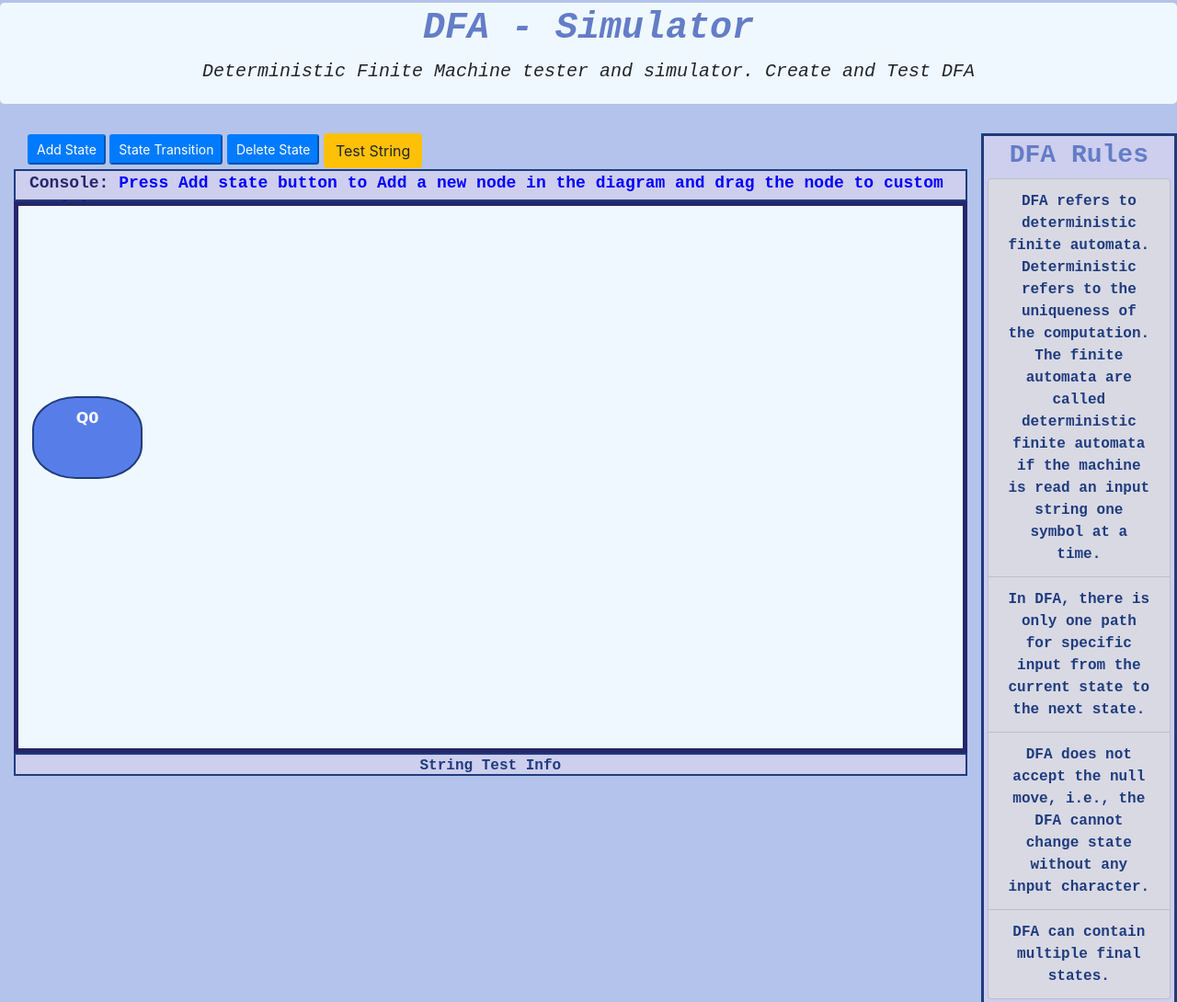
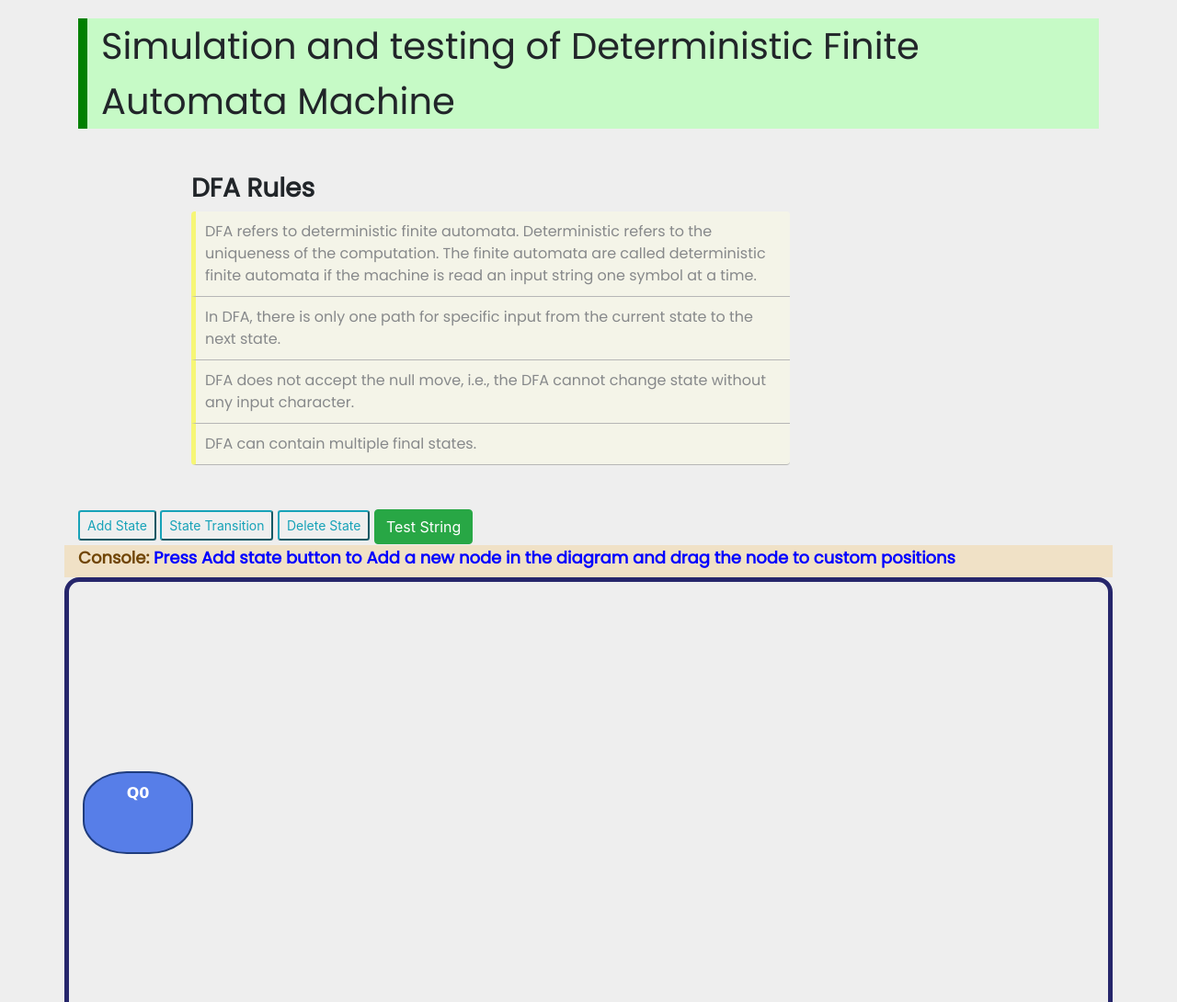
Before and after one commit to arvi18/DFA-Simulator, a plain HTML site: page index.html in a window 1280 px wide. Shown: the top 1090 px of the page at 92% size. Drawn offline with Linux system fonts and the light colour scheme.

Commit message:
changed UI

```diff
--- a/index.html
+++ b/index.html
@@ -9,6 +9,10 @@
     <!-- Stylesheet and Bootstrap -->
     <link rel="stylesheet" href="./styles.css" />
     <link rel="stylesheet" href="./bootstrap/css/bootstrap.css" />
+    <link
+      href="https://fonts.googleapis.com/css2?family=Poppins&display=swap"
+      rel="stylesheet"
+    />
 
     <!-- Jquery-->
     <link rel="stylesheet" href="./jquery-ui/jquery-ui.css" />
@@ -16,40 +20,62 @@
     <link rel="stylesheet" href="jquery-ui/jquery-ui.structure.css" />
   </head>
 
-  <body style="background-color: #b4c3eb;">
-    <div
-      class="jumbotron"
-      style="background-color: aliceblue; padding: 4px; margin-top: 3px;"
-    >
-      <div class="hd container">
-        <h1 class="hd1 display-6">DFA - Simulator</h1>
-        <p class="lead">
-          Deterministic Finite Machine tester and simulator. Create and Test DFA
-        </p>
-      </div>
+  <body style="background-color: #eee">
+    <div class="container">
+      <p class="lead" style="font-size: 2.5rem;">
+        Simulation and testing of Deterministic Finite Automata Machine
+      </p>
     </div>
+    <!-- Rules container -->
+    <div id="rule-box" class="col-xl-10">
+      <h3 id="rule-header">DFA Rules</h3>
+      <ul class="list-group">
+        <li class="list-group-item">
+                DFA refers to deterministic finite automata. Deterministic refers
+                to the uniqueness of the computation. The finite automata are
+                called deterministic finite automata if the machine is read an
+                input string one symbol at a time.
+              </li>
+              <li class="list-group-item">
+                In DFA, there is only one path for specific input from the current
+                state to the next state.
+              </li>
+              <li class="list-group-item">
+                DFA does not accept the null move, i.e., the DFA cannot change
+                state without any input character.
+              </li>
 
-    <div class="container-fluid">
-      <div class="row">
-        <div class="col-xl-10">
+              <li class="list-group-item">
+                DFA can contain multiple final states.
+              </li>
+            </ul>
+          </div>
+          <!-- Rules container Ends-->
+
+  </div>
+
+
+  <div class="container-fluid">
+      <!-- <div class="row"> -->
+        <div class="col-xl-12">
           <!--Control pannel -->
           <div class="btn-container container">
             <input
               type="button"
               id="add-state"
-              class="btn-sm btn-primary"
+              class="btn-sm btn-outline-info"
               value="Add State"
             />
             <input
               type="button"
               id="connect-state"
-              class="btn-sm btn-primary"
+              class="btn-sm btn-outline-info"
               value="State Transition"
             />
             <input
               type="button"
               id="del-state"
-              class="btn-sm btn-primary"
+              class="btn-sm btn-outline-info"
               value="Delete State"
             />
             <input
@@ -61,7 +87,7 @@
             <input
               type="button"
               id="test-btn"
-              class="btn btn-warning"
+              class="btn btn-success"
               value="Test String"
             />
           </div>
@@ -154,7 +180,7 @@
                     <button
                       type="button"
                       id="add-transition-btn"
-                      class="btn btn-primary"
+                      class="btn btn-outline-info"
                     >
                       Connect states
                     </button>
@@ -218,38 +244,14 @@
             </div>
           </div>
 
-          <!-- Input string Display-->
+          <!-- Input string Display -->
           <div class="input-info container">
-            <p id="test-string-disp">String Test Info</p>
+            <p id="test-string-disp"></p>
           </div>
         </div>
 
-        <!-- Rules container -->
-        <div id="rule-box" class="col-xl-2" style="padding: 4px;">
-          <h3 id="rule-header">DFA Rules</h3>
-          <ul class="list-group">
-            <li class="list-group-item">
-              DFA refers to deterministic finite automata. Deterministic refers
-              to the uniqueness of the computation. The finite automata are
-              called deterministic finite automata if the machine is read an
-              input string one symbol at a time.
-            </li>
-            <li class="list-group-item">
-              In DFA, there is only one path for specific input from the current
-              state to the next state.
-            </li>
-            <li class="list-group-item">
-              DFA does not accept the null move, i.e., the DFA cannot change
-              state without any input character.
-            </li>
 
-            <li class="list-group-item">
-              DFA can contain multiple final states.
-            </li>
-          </ul>
-        </div>
-        <!-- Rules container Ends-->
-      </div>
+      <!-- </div> -->
     </div>
     <!-- Scripts-->
     <script src="./js/jquery-3.4.1.min.js"></script>
@@ -261,6 +263,5 @@
     <script src="./bootstrap/js/bootstrap.min.js"></script>
 
     <hr />
-
   </body>
 </html>
--- a/styles.css
+++ b/styles.css
@@ -1,30 +1,32 @@
-.hd {
-  font-family: monospace;
-  text-align: center;
-  font-size: small;
-  font-style: oblique;
+.lead {
+  padding-left: 15px;
+  margin-top: 20px;
+  font-family: poppins;
+  background: rgb(198, 250, 198);
+  border-left: 10px solid green;
+  background-size: cover;
 }
 
-.hd1 {
+/* .hd1 {
   text-align: center;
-  color: #637dc7;
   font-weight: bold;
-  font-family: monospace;
-}
+  font-family: poppins;
+} */
 
 .draw-area {
-  background-color: aliceblue;
+  background-color: #eee;
   height: 600px;
   width: 600px;
   position: relative;
   border: rgb(38, 38, 107) 5px solid;
+  border-radius: 1rem;
 }
 
 .node {
   border: #1f3c7d 2px solid;
   text-align: center;
   border-radius: 40%;
-  background-color: #577ee8;
+  background-color: #0e38aa;
   position: absolute;
   width: 120px;
   height: 90px;
@@ -41,23 +43,18 @@
 
 .console {
   height: 35px;
-  border: #1f3c7d 2px solid;
   margin-bottom: 0;
   margin-top: 1px;
-  background-color: rgb(206, 206, 238);
+  background-color: #f0e1c6;
+
 }
 
 .console p {
-  color: rgb(38, 38, 107);
-  font-family: monospace;
+  color: rgb(112, 69, 5);
+  font-family: poppins;
   font-size: 18px;
   font-weight: bold;
   text-align: left;
-}
-
-.btn-container {
-  position: relative;
-  align-items: center;
 }
 
 #msg {
@@ -87,7 +84,7 @@
   text-align: center;
   color: #1f3c7d;
   font-weight: bold;
-  font-family: monospace;
+  font-family: poppins;
   font-size: large;
 }
 
@@ -97,24 +94,20 @@
 }
 
 #rule-box {
-  margin-right: auto;
-  width: max-content;
-  background-color: rgb(206, 206, 238);
-  border: #1f3c7d 3px solid;
+  padding: 2rem 13rem 3rem;
 }
 
 #rule-box h3 {
-  text-align: center;
-  color: #637dc7;
   font-weight: bold;
-  font-family: monospace;
+  font-family: poppins;
 }
 
 #rule-box li {
-  background-color: rgb(217, 217, 228);
-  text-align: center;
-  color: #1f3c7d;
-  font-family: monospace;
-  font-weight: bold;
-  font-size: large;
+  background-color: rgba(255, 255, 224, 0.76);
+  border: none;
+  opacity: .5;
+  border-left: 5px solid yellow;
+  border-bottom: 1px solid grey;
+  font-family: poppins;
+  padding: 10px;
 }
```
Also changed, not shown: jquery.connections.js.
